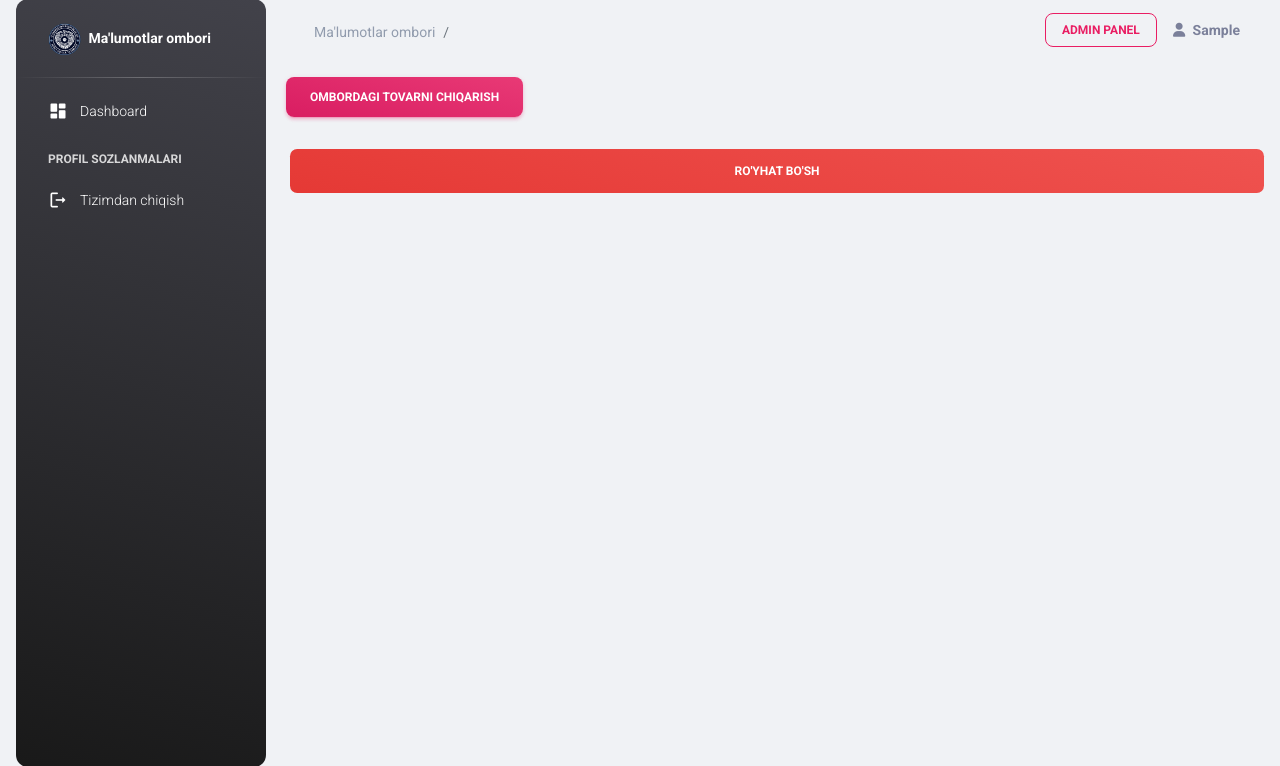
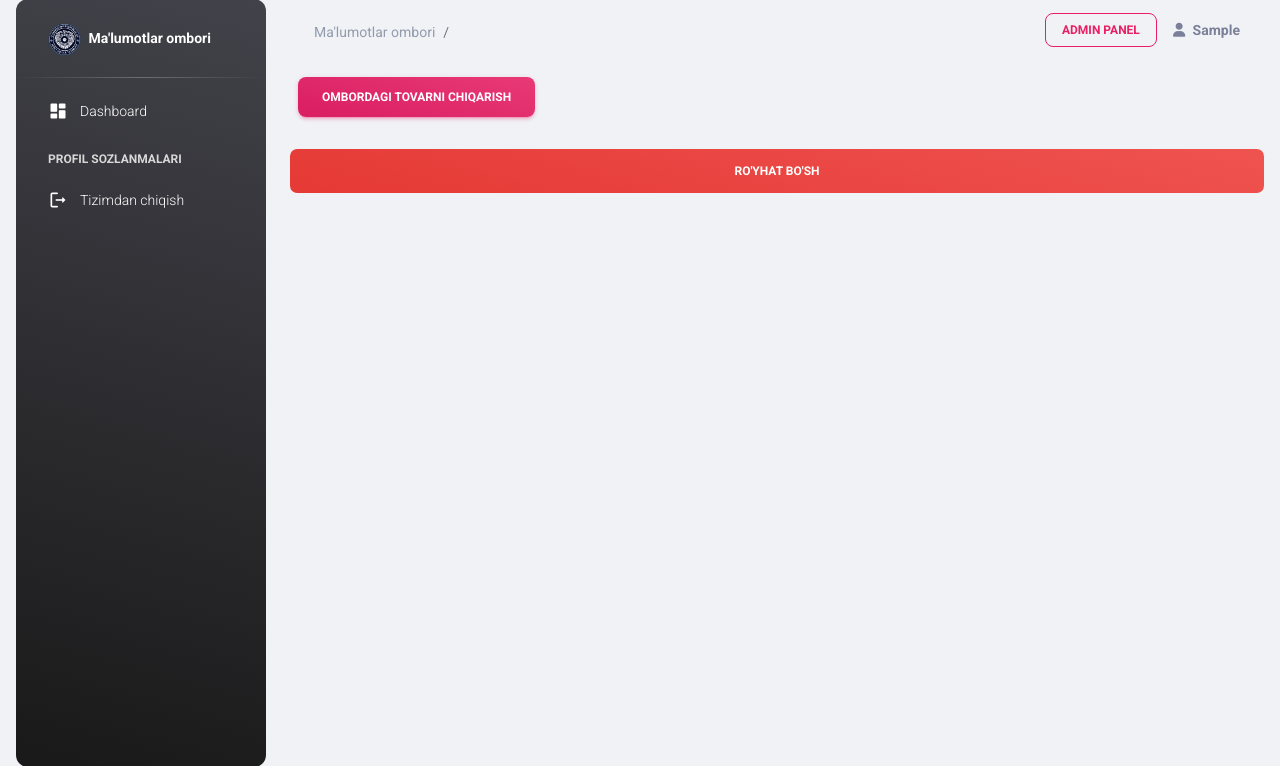
Before and after one commit to JaloliddinRuzikulov/bm, a Django app: page /depot/out/ in a window 1280 px wide. Shown: the part 17-783 px from the top of the page. Run offline with Django 4.2, Linux system fonts and the light colour scheme; the visitor is signed in with stand-in values (Sample User, id 1); data that the repository does not hold is empty; some libraries are stand-ins or nearby versions.

Commit message:
bug fixes template

```diff
--- a/templates/event.html
+++ b/templates/event.html
@@ -7,7 +7,7 @@
 
     <main class="main-content position-relative max-height-vh-100 h-100 border-radius-lg ">
         {% include 'navbar.html' %}
-        <div class="container">
+        <div class="mx-4">
             <!-- Button trigger modal -->
             <button type="button" class="btn bg-gradient-primary my-3" data-bs-toggle="modal"
                     data-bs-target="#outdepot">
--- a/templates/reasons.html
+++ b/templates/reasons.html
@@ -7,7 +7,7 @@
 
     <main class="main-content position-relative max-height-vh-100 h-100 border-radius-lg ">
         {% include 'navbar.html' %}
-        <div class="container">
+        <div class="mx-4">
             <!-- Button trigger modal -->
             <button type="button" class="btn bg-gradient-primary my-3" data-bs-toggle="modal"
                     data-bs-target="#outdepot">
```
